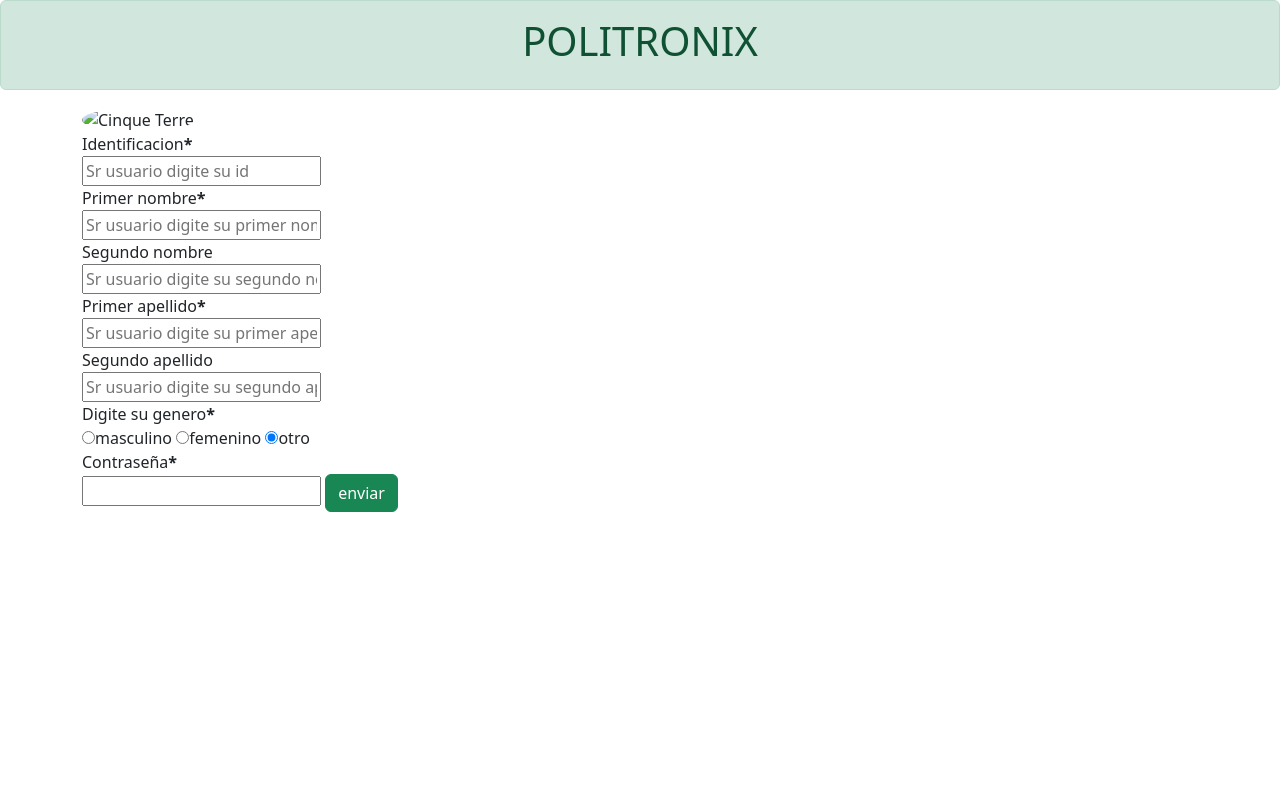
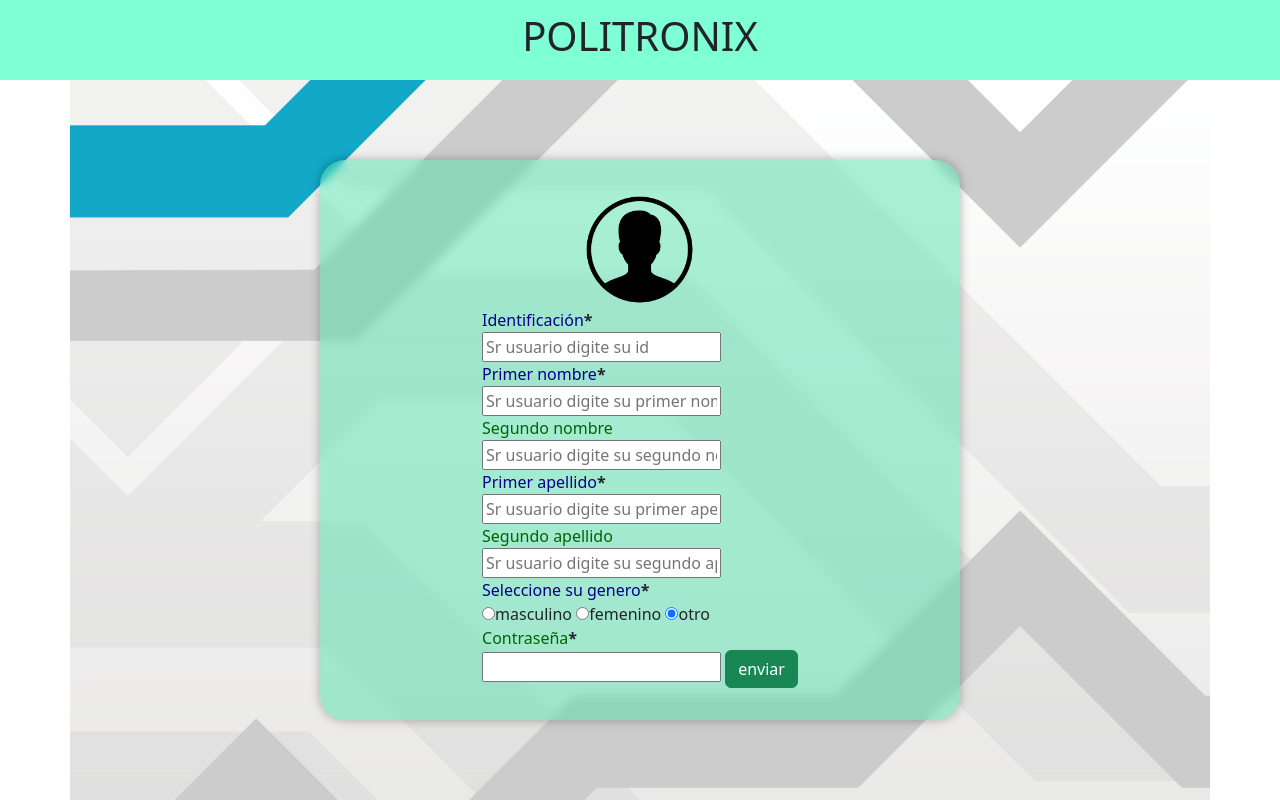
Before and after one commit to jperez331/politronix, a plain HTML site: page index.html in a window 1280 px wide. Drawn offline with nearby package versions, Linux system fonts and the light colour scheme.

Commit message:
fix style

```diff
--- a/index.html
+++ b/index.html
@@ -5,7 +5,7 @@
 		<meta charset="utf-8" />
 		<meta name="viewport" content="width=device-width,initial-sacale=1" />
 		<title></title>
-		<link rel="stylesheet" type="text/css" href="CSS/Estilo.css" />
+		<link rel="stylesheet" type="text/css" href="/style.css" />
 		<link
 			href="https://cdn.jsdelivr.net/npm/bootstrap@5.2.3/dist/css/bootstrap.min.css"
 			rel="stylesheet"
@@ -13,22 +13,23 @@
 		<script src="https://cdn.jsdelivr.net/npm/bootstrap@5.2.3/dist/js/bootstrap.bundle.min.js"></script>
 	</head>
 	<body>
-		<div class="alert alert-success">
+		<div class="header">
 			<center>
 				<strong><h1>POLITRONIX</h1></strong>
 			</center>
 		</div>
-		<div class="container mt-3">
+		<div class="container">
+			<div id="content">
 				<img
-				src="MEDIA/usuario.png"
+					src="/usuario.png"
 					class="rounded-circle"
 					alt="Cinque Terre"
 					width="116"
 					height="116"
-			/><br />
+				/>
 
-			<form action="HTML/ingreso.html">
-				<label>Identificacion</label><strong>*</strong><br />
+				<form id="fill" action="HTML/ingreso.html">
+					<label>Identificación</label><strong>*</strong><br />
 					<input
 						type="number"
 						placeholder="Sr usuario digite su id"
@@ -56,7 +57,7 @@
 						type="text"
 						placeholder="Sr usuario digite su segundo apellido"
 					/><br />
-				<label>Digite su genero</label><strong>*</strong><br />
+					<label>Seleccione su genero</label><strong>*</strong><br />
 					<input type="radio" name="genero" />masculino
 					<input type="radio" name="genero" />femenino
 					<input type="radio" checked name="genero" />otro<br />
@@ -65,5 +66,6 @@
 					<input type="submit" class="btn btn-success" value="enviar" />
 				</form>
 			</div>
+		</div>
 	</body>
 </html>
--- a/style.css
+++ b/style.css
@@ -1,9 +1,17 @@
+* {
+	margin: 0px;
+}
 body {
-	background-image: url("../MEDIA/fondo.jpg");
-	background-size: cover;
-	background-repeat: no-repeat;
-	margin: 100;
-	height: 50vh;
+	width: 100vw;
+	height: 100vh;
+	margin: 0px;
+}
+.header {
+	display: flex;
+	align-items: center;
+	justify-content: center;
+	background-color: aquamarine;
+	height: 10vh;
 }
 label {
 	color: darkblue;
@@ -11,3 +19,27 @@ label {
 .colorlabel {
 	color: darkgreen;
 }
+.container {
+	display: flex;
+	justify-content: center;
+	align-items: center;
+	flex-direction: column;
+	gap: 3vh;
+	width: 100vw;
+	height: 90vh;
+	background-image: url("/fondo.jpg");
+	background-size: cover;
+	margin: 0px;
+}
+#content {
+	display: flex;
+	justify-content: center;
+	align-items: center;
+	flex-direction: column;
+	width: 50vw;
+	height: 70vh;
+	background-color: rgba(67, 223, 168, 0.45);
+	box-shadow: 0 0 10px 1px rgba(0, 0, 0, 0.25);
+	border-radius: 25px;
+	backdrop-filter: blur(5px);
+}
```
Also changed, not shown: 1 other file. Lines whose indentation alone changed are shown as unchanged.
